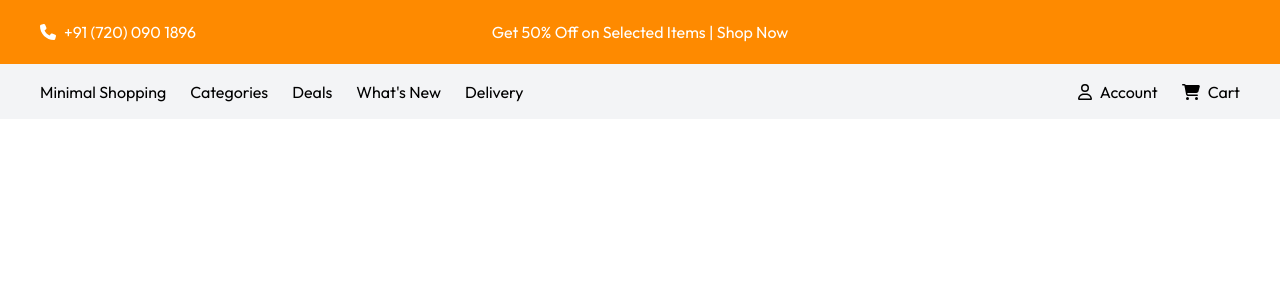
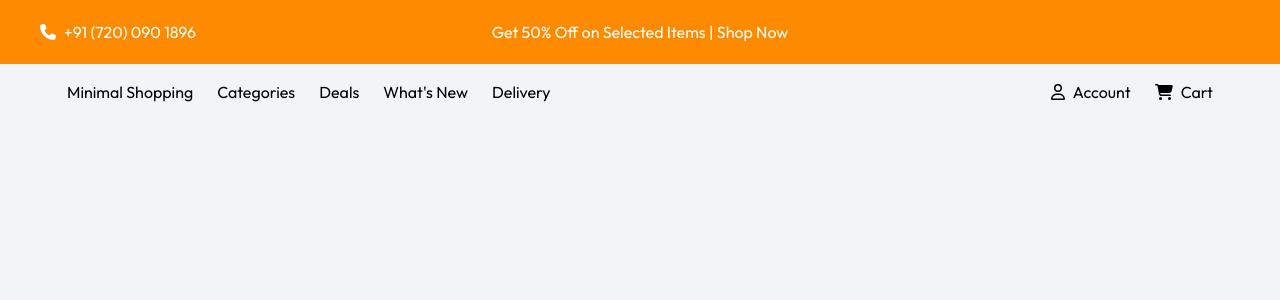
Before and after one commit to andromeda-glx/online-shop-project, a React (Vite) app: page / in a window 1280 px wide. Shown: the top 300 px of the page. Built offline with nearby package versions, Linux system fonts and the light colour scheme.

Commit message:
add featured banner

```diff
--- a/src/App.jsx
+++ b/src/App.jsx
@@ -1,6 +1,6 @@
 import Header from './components/Header/Header'
 import TopHeader from './components/Header/TopHeader'
-import Main from './components/Main'
+import Main from './components/Main/Main'
 
 function App() {
     return (
--- a/src/components/Header/Header.jsx
+++ b/src/components/Header/Header.jsx
@@ -6,7 +6,7 @@ import TitleLogo from "../TitleLogo";
 
 export default function Header() {
     return (
-        <header className="px-10 bg-gray-100 flex justify-between items-center h-[55px] max-w-[1400px] mx-auto">
+        <header className="px-[67px] bg-gray-100 flex justify-between items-center h-[55px] max-w-[1500px] mx-auto">
             <div className="flex items-center gap-x-6">
                 <TitleLogo />
                 <Navbar />
--- a/src/components/Main.jsx
+++ /dev/null
@@ -1,6 +0,0 @@
-export default function Main() {
-    return (
-        <main className="px-10">
-        </main>
-    )
-}
--- /dev/null
+++ b/src/components/Main/Feature.jsx
@@ -0,0 +1,7 @@
+/* eslint-disable react/prop-types */
+export default function Feature({imgURL}) {
+  return (
+    <div className={`w-[100%] h-[360px] bg-[url(${imgURL})] bg-contain bg-no-repeat`}>
+    </div>
+  )
+}
--- /dev/null
+++ b/src/components/Main/Main.jsx
@@ -0,0 +1,10 @@
+import Feature from "./Feature";
+import img from "../../assets/images/offer-feature-banner.jpg"
+
+export default function Main() {
+    return (
+        <main className="px-[67px] max-w-[1500px] w-[100%] mx-auto bg-gray-100">
+            <Feature imgURL={img} />
+        </main>
+    )
+}
```
Also changed, not shown: src/assets/images/offer-feature-banner.jpg (added), 1 other file (tests, documents, lock files or other folders).
